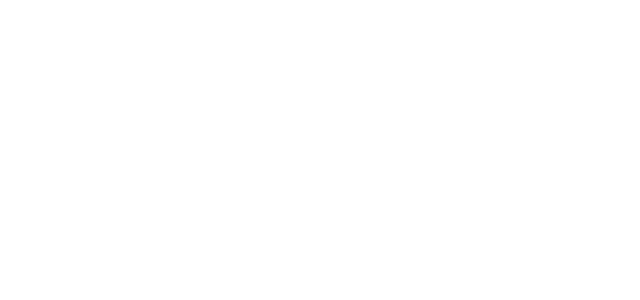
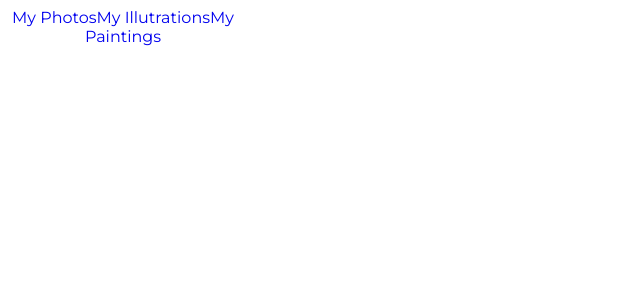
Before and after one commit to zahra-raha/react-challenges, a React (Create React App) app in the folder my-app/: page / in a window 1280 px wide. Shown: the top 300 px of the page, without its empty margins (0-640 px from the left). Built offline with nearby package versions, Linux system fonts and the light colour scheme.

Commit message:
Add: Using Functional Components Challenge

```diff
--- a/my-app/src/App.js
+++ b/my-app/src/App.js
@@ -1,9 +1,10 @@
 import css from './App.module.css';
+import Sidebar from './components/Sidebar';
 
 function App() {
   return (
     <div className={css.App}>
-      {/* Add your components here */}
+      <Sidebar className={css.Sidebar} />
     </div>
   );
 }
--- a/my-app/src/components/Sidebar.js
+++ b/my-app/src/components/Sidebar.js
@@ -0,0 +1,12 @@
+import React from "react"
+
+function Sidebar(props)
+{
+    return <div>
+        <a href="#">My Photos</a>
+        <a href="#">My Illutrations</a>
+        <a href="#">My Paintings</a>
+    </div>
+}
+
+export default Sidebar;
```
Also changed, not shown: 1 other file (tests, documents, lock files or other folders).
